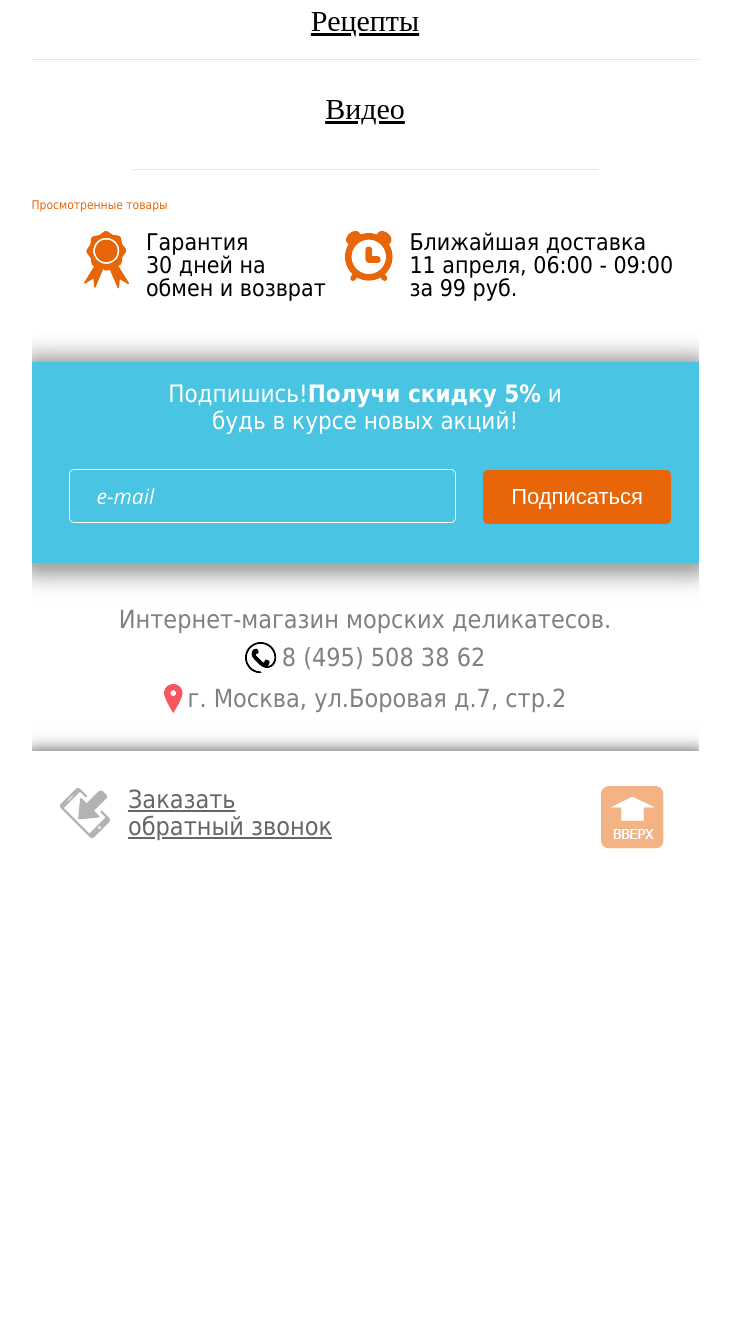
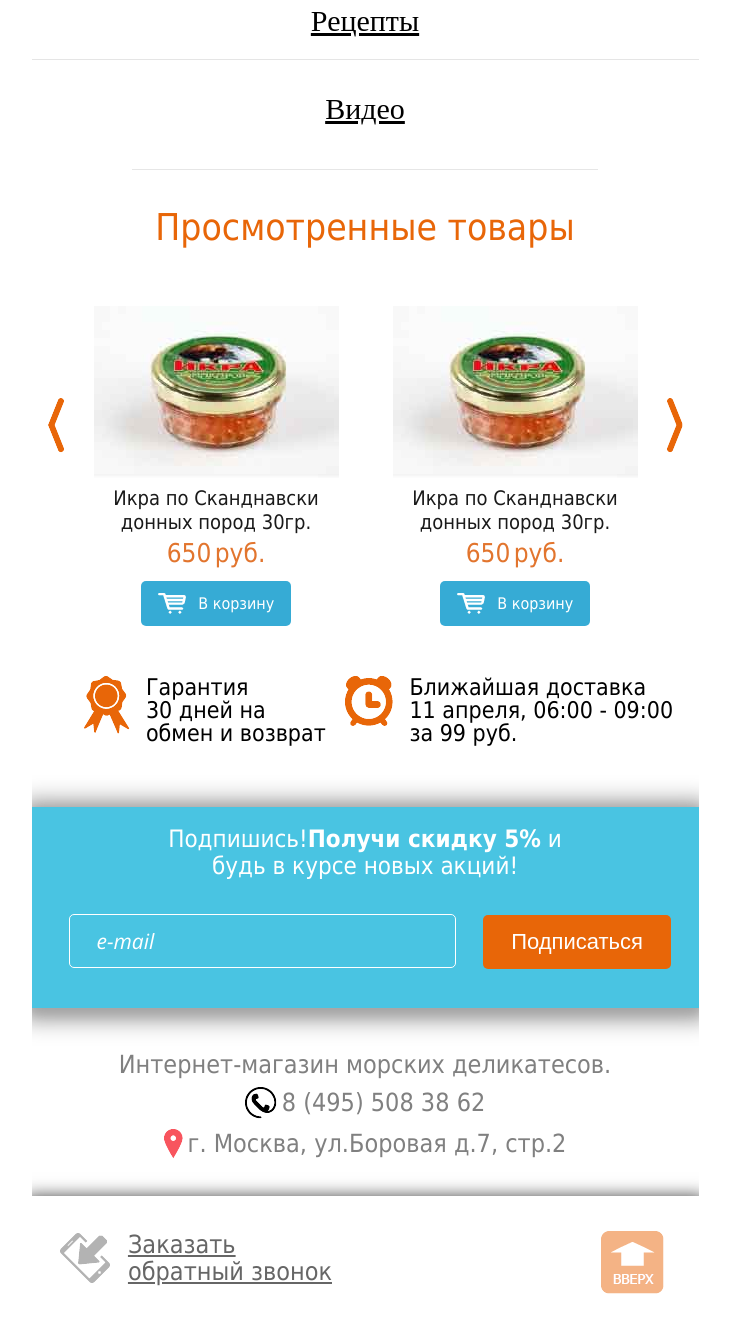
Before and after one commit to RadiksMan/redcaviar, a PHP site: page /process.php in a window 1280 px wide. Shown: the part 534-1857 px from the top of the page, without its empty margins (275-1005 px from the left). Before the commit the page ends 1383 px from the top, so only its background shows below. Run offline with PHP 8.4, Linux system fonts and the light colour scheme.

Commit message:
footer slider

```diff
--- a/css/style.css
+++ b/css/style.css
@@ -151,7 +151,20 @@ div.header-middle-item-bottom a{color: #35a9d4;font-size: 35px;font-family: 'Tre
 .footer-last-button-call span{text-decoration: underline;color: #666666;font-size: 20px;font-size: 25px;line-height: 27px;}
 .footer-last-button{padding: 35px 35px 29px 28px;box-shadow: 0 8px 17px 7px rgba(0,0,0,0.8);-webkit-box-shadow: 0 8px 17px 7px rgba(0,0,0,0.8);-moz-box-shadow: 0 8px 17px 7px rgba(0,0,0,0.8);}
 .footer-last-button-up{text-align: right;}
-.visited-tovars-title{color: #e86608;}
+.visited-tovars-title{color: #e86608;text-align: center;font-size: 37px;padding-top: 10px;padding-bottom: 60px;}
+.footer-visited-tovars .category-item-wrap{max-width: 245px;}
+.visited-tovars-slider {padding: 0px 35px;}
+.visited-tovars-slider .category-item-title {padding-top: 8px;font-size: 20px;}
+.visited-tovars-slider .category-item-price {padding-top: 6px;padding-bottom: 15px;}
+.visited-tovars-slider .category-item-price span {font-weight: normal;}
+
+.footer-visited-tovars .slick-prev,.footer-visited-tovars .slick-next{width: 16px;height: 55px;background: url(../images/footer-slider-arrow-prev.png) center center no-repeat;top: 32%;}
+.footer-visited-tovars .slick-prev {left: 16px;}
+.footer-visited-tovars .slick-next {right: 16px;background: url(../images/footer-slider-arrow-next.png) center center no-repeat;}
+.footer-visited-tovars .slick-prev:before, .footer-visited-tovars .slick-next:before{display: none;}
+
+
+
 /*/Footer*/
 /*Main index*/
 .main-href {text-align: center;padding-bottom: 17px;}
@@ -274,7 +287,7 @@ font-family: Tahoma;line-height: 24px;}
 .recept-item-complexity-text{color: #999999;font-size: 21px;padding-bottom: 14px;}
 .recept-item-complexity-text span{color: #000;}
 .recept-item-wrap .information-button{padding: 0px 53px;}
-
+/*/recept_item*/
 
 
 
@@ -296,6 +309,7 @@ font-family: Tahoma;line-height: 24px;}
     .news-text{font-size: 25px;}
     .information-wrap{padding: 36px 50px 68px 50px;}
     .recept-item-middle {padding: 36px 45px 16px 45px;}
+    .visited-tovars-slider .category-item-title {padding-top: 8px;font-size: 18px;}
 }
 
 @media screen and (max-width:320px){
@@ -331,4 +345,6 @@ font-family: Tahoma;line-height: 24px;}
     .recepts-items-text{font-size: 19px;line-height: 21px;}
     .recept-item-time-text{font-size: 20px;}
     .recept-item-wrap .information-button {padding: 0px 28px;}
+    .visited-tovars-slider{padding: 0px 45px;}
+    .visited-tovars-slider .category-item {width: 50%; float: left; padding-bottom: 5px;}
 }
--- a/footer.php
+++ b/footer.php
@@ -8,6 +8,65 @@
                 <div class="footer-visited-tovars">
                     <div class="visited-tovars-wrap">
                         <div class="visited-tovars-title">Просмотренные товары</div>
+                        <div class="visited-tovars-slider">
+                            <div class="category-item">
+                                <div class="category-item-wrap">
+                                    <div class="category-item-img">
+                                        <img src="images/footer-visited-tovars-img.jpg" alt="">
+                                    </div>
+                                    <div class="category-item-title">
+                                       Икра по Сканднавски донных пород 30гр.
+                                    </div>
+                                    <div class="category-item-price">
+                                        <span>650</span>&nbsp;<span>руб.</span>
+                                    </div>
+                                    <div class="category-item-cart">
+                                        <a href="#">
+                                            <img src="images/category-item-cart-img.png" alt="">
+                                            <span>В корзину</span>
+                                        </a>
+                                    </div>
+                                </div>
+                            </div>
+                            <div class="category-item">
+                                <div class="category-item-wrap">
+                                    <div class="category-item-img">
+                                        <img src="images/footer-visited-tovars-img.jpg" alt="">
+                                    </div>
+                                    <div class="category-item-title">
+                                       Икра по Сканднавски донных пород 30гр.
+                                    </div>
+                                    <div class="category-item-price">
+                                        <span>650</span>&nbsp;<span>руб.</span>
+                                    </div>
+                                    <div class="category-item-cart">
+                                        <a href="#">
+                                            <img src="images/category-item-cart-img.png" alt="">
+                                            <span>В корзину</span>
+                                        </a>
+                                    </div>
+                                </div>
+                            </div>
+                            <div class="category-item">
+                                <div class="category-item-wrap">
+                                    <div class="category-item-img">
+                                        <img src="images/footer-visited-tovars-img.jpg" alt="">
+                                    </div>
+                                    <div class="category-item-title">
+                                       Икра по Сканднавски донных пород 30гр.
+                                    </div>
+                                    <div class="category-item-price">
+                                        <span>650</span>&nbsp;<span>руб.</span>
+                                    </div>
+                                    <div class="category-item-cart">
+                                        <a href="#">
+                                            <img src="images/category-item-cart-img.png" alt="">
+                                            <span>В корзину</span>
+                                        </a>
+                                    </div>
+                                </div>
+                            </div>
+                        </div>
                     </div>
                 </div>
 
--- a/js/scr.js
+++ b/js/scr.js
@@ -86,6 +86,28 @@ function itemRank(){
     });
 };
 
+function visitedTovarsSlider(){
+    $('.visited-tovars-slider').slick({
+        prevArrow:'<button type="button" class="slick-prev"></button>',
+        nextArrow:'<button type="button" class="slick-next"></button>',
+        autoplay:false,
+        autoplaySpeed:4000,
+        dots: false,
+        arrows:true,
+        centerPadding: '0px',
+        respondTo:'window',
+        slidesToShow: 2,
+        responsive: [
+            {
+              breakpoint: 480,
+              settings: {
+                slidesToShow: 1,
+              }
+            }
+          ]
+    });
+}
+
 /* DOCUMENT READY  */
 $(document).ready(function() {
     headerMenu();
@@ -94,6 +116,7 @@ $(document).ready(function() {
     scrollUp($('.footer-last-button-up a'),$('.header-full-version'));
     socialBooton();
     itemRank();
+    visitedTovarsSlider();
 });
 
 $(window).resize(function() {
```
Also changed, not shown: images/footer-slider-arrow-next.png (added), images/footer-slider-arrow-prev.png (added), images/footer-visited-tovars-img.jpg (added).
